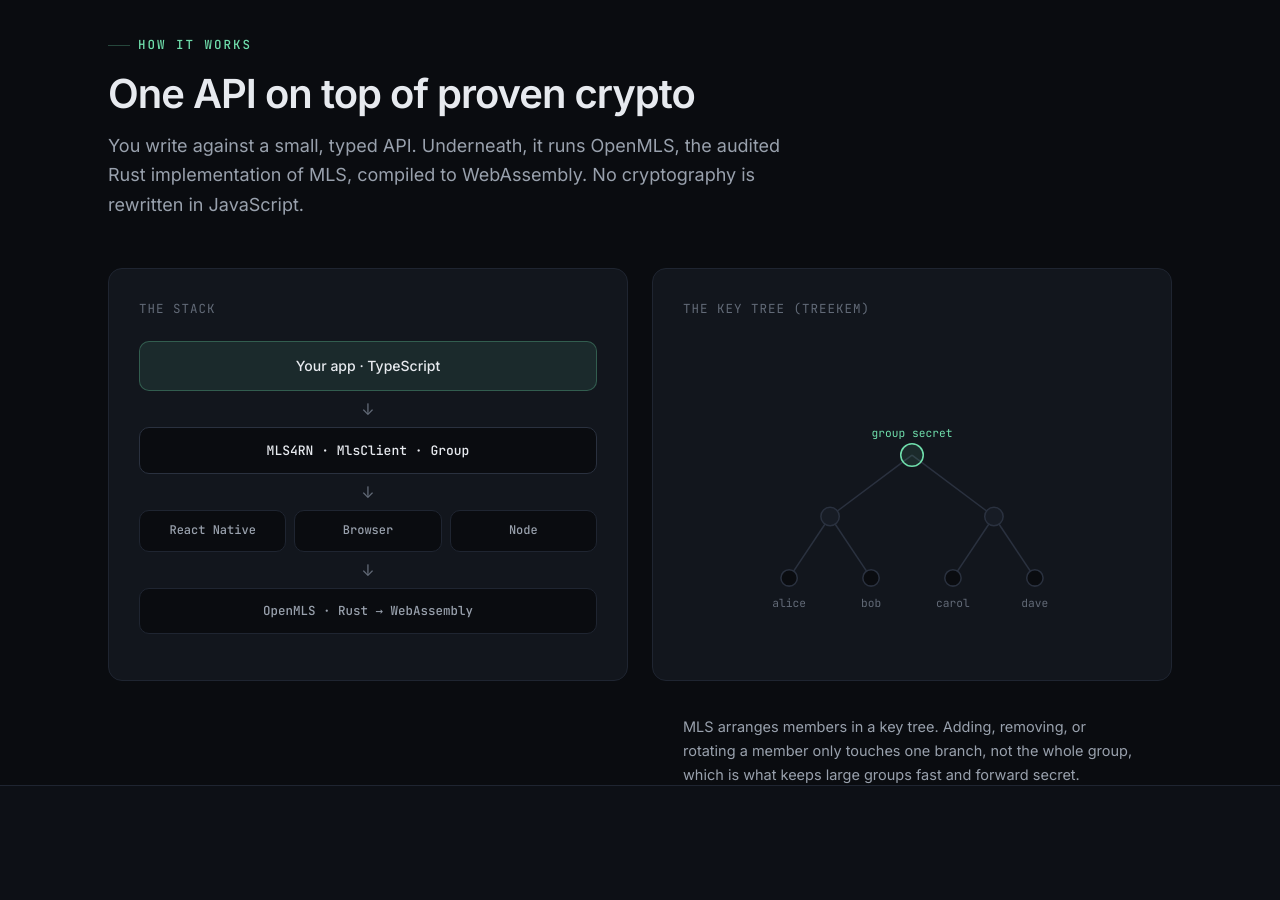
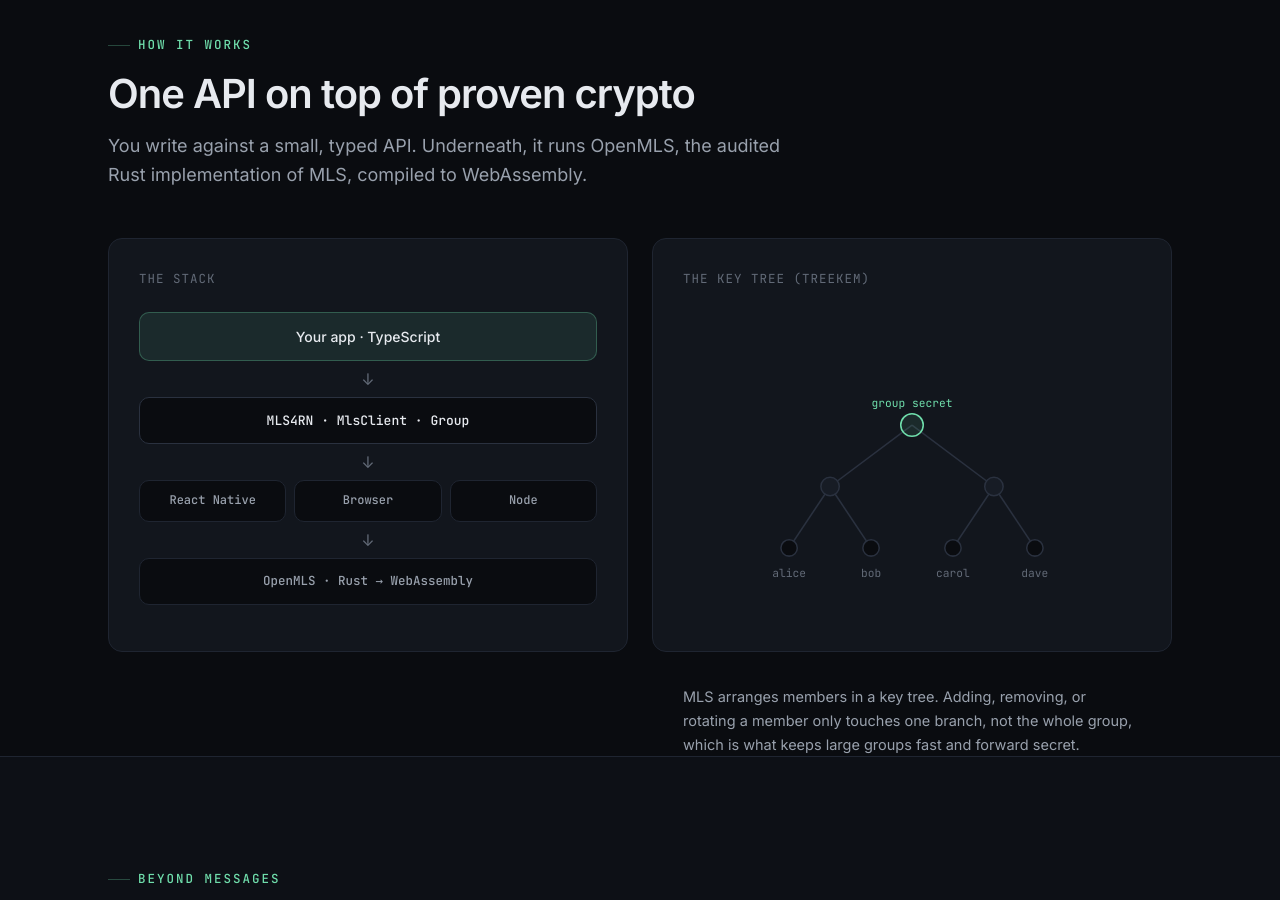
Before and after one commit to umerjaved178/MLS4RN-website, a React (Vite) app: page / in a window 1280 px wide. Shown: the part 2000-2900 px from the top of the page. Built offline with nearby package versions, Linux system fonts and the light colour scheme.

Commit message:
fix: remove redundant note from how it works copy

```diff
--- a/src/App.tsx
+++ b/src/App.tsx
@@ -275,7 +275,7 @@
             <h2 className="section-title">One API on top of proven crypto</h2>
             <p className="section-lead">
               You write against a small, typed API. Underneath, it runs OpenMLS, the audited Rust
-              implementation of MLS, compiled to WebAssembly. No cryptography is rewritten in JavaScript.
+              implementation of MLS, compiled to WebAssembly.
             </p>
           </div>
           <div className="how-grid">
```
